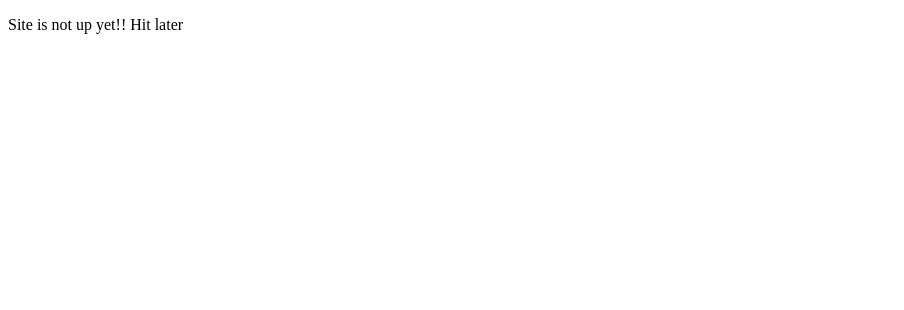
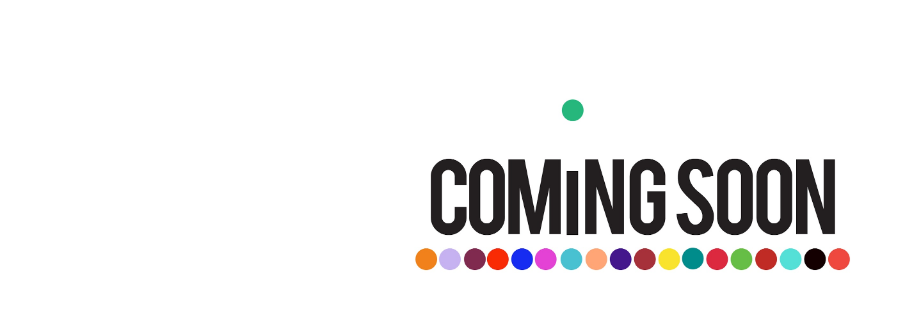
Before and after one commit to rishiranjjan/rishiranjjan.github.io, a plain HTML site: page index.html in a window 1280 px wide. Shown: the top 310 px of the page, without its empty margins (0-904 px from the left). Drawn offline with Linux system fonts and the light colour scheme.

Commit message:
ComingSoon Logo

```diff
--- a/index.html
+++ b/index.html
@@ -3,10 +3,13 @@
 <style>
 body
 {
-background-image:url("/img/comingsoon.jpg");
+background-image:url("img/comingsoon.jpg");
+background-repeat: no-repeat;
+background-position: center;
+background-size: 40%;
+margin-top: 30%;
 }
 </style>
 <body>
-<p>Site is not up yet!! Hit later</p>
 </body>
 </html>
```
Also changed, not shown: img/comingsoon.jpg (added), 1 other file.
